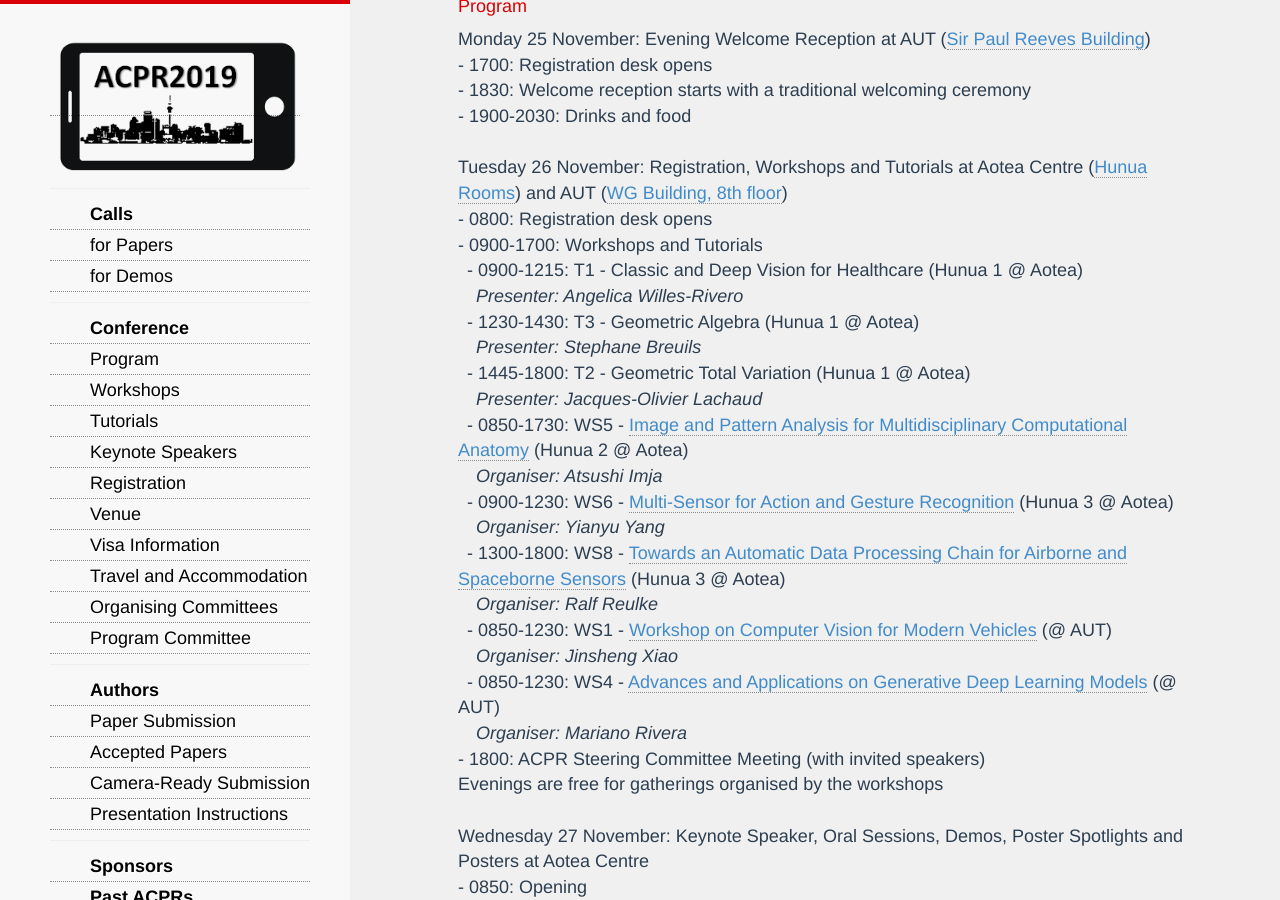
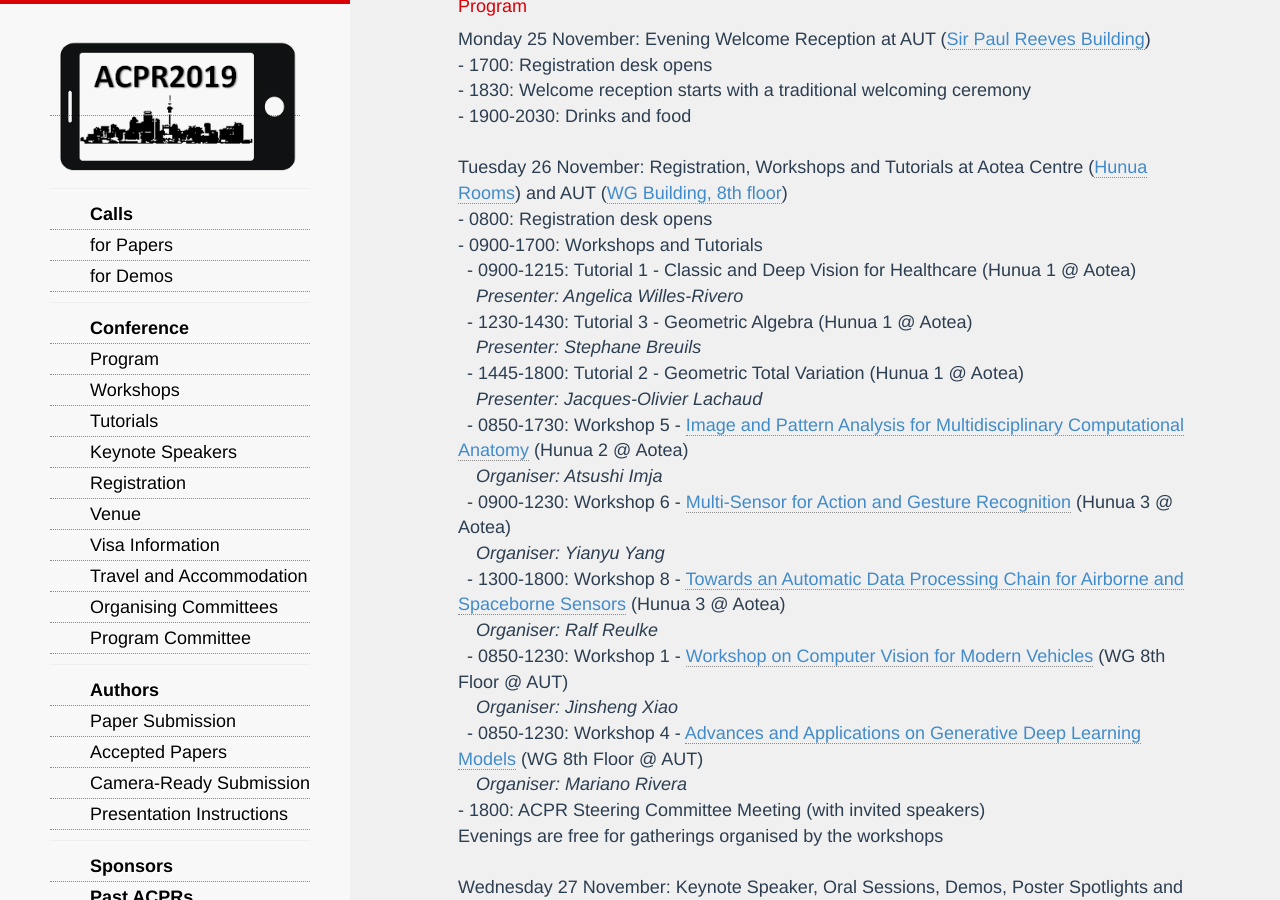
Before and after one commit to AndrewChenUoA/ACPR2019, a Jekyll site: the page built from program.html, in a window 1280 px wide and 900 px high, scrolled down 643 px. Built offline with Jekyll 4.4.1, drawn with Linux system fonts in a browser that asks for light colours; nearby versions of some CDN libraries; Markdown is read by kramdown in place of the engine named in the settings.

Commit message:
Update program

```diff
--- a/program.html
+++ b/program.html
@@ -22,21 +22,21 @@ title: ACPR 2019 - The 5th Asian Conference on Pattern Recognition
   Tuesday 26 November: Registration, Workshops and Tutorials at Aotea Centre (<a href="https://www.aucklandconventions.co.nz/rooms/hunua-rooms">Hunua Rooms</a>) and AUT (<a href="https://www.aut.ac.nz/__data/assets/pdf_file/0011/118919/AUT-campus-map-city.pdf">WG Building, 8th floor</a>)<br/>
   - 0800: Registration desk opens<br/>
   - 0900-1700: Workshops and Tutorials<br/>
-  &ensp;- 0900-1215: T1 - Classic and Deep Vision for Healthcare (Hunua 1 @ Aotea)<br/>
+  &ensp;- 0900-1215: Tutorial 1 - Classic and Deep Vision for Healthcare (Hunua 1 @ Aotea)<br/>
 	&ensp;&ensp;<i>Presenter: Angelica Willes-Rivero</i><br/>
-  &ensp;- 1230-1430: T3 - Geometric Algebra (Hunua 1 @ Aotea)<br/>
+  &ensp;- 1230-1430: Tutorial 3 - Geometric Algebra (Hunua 1 @ Aotea)<br/>
     &ensp;&ensp;<i>Presenter: Stephane Breuils</i></br>
-  &ensp;- 1445-1800: T2 - Geometric Total Variation (Hunua 1 @ Aotea)<br/>
+  &ensp;- 1445-1800: Tutorial 2 - Geometric Total Variation (Hunua 1 @ Aotea)<br/>
     &ensp;&ensp;<i>Presenter: Jacques-Olivier Lachaud</i><br/>
-  &ensp;- 0850-1730: WS5 - <a href="http://www.media.imit.chiba-u.jp/ipaMAC2019">Image and Pattern Analysis for Multidisciplinary Computational Anatomy</a> (Hunua 2 @ Aotea)<br/>
+  &ensp;- 0850-1730: Workshop 5 - <a href="http://www.media.imit.chiba-u.jp/ipaMAC2019">Image and Pattern Analysis for Multidisciplinary Computational Anatomy</a> (Hunua 2 @ Aotea)<br/>
     &ensp;&ensp;<i>Organiser: Atsushi Imja</i><br/>
-  &ensp;- 0900-1230: WS6 - <a href="https://ljxwallace.github.io/2019MAGR.github.io/">Multi-Sensor for Action and Gesture Recognition</a> (Hunua 3 @ Aotea)<br/>
+  &ensp;- 0900-1230: Workshop 6 - <a href="https://ljxwallace.github.io/2019MAGR.github.io/">Multi-Sensor for Action and Gesture Recognition</a> (Hunua 3 @ Aotea)<br/>
     &ensp;&ensp;<i>Organiser: Yianyu Yang</i><br/>
-  &ensp;- 1300-1800: WS8 - <a href="https://www2.informatik.hu-berlin.de/cv/acpr2019/">Towards an Automatic Data Processing Chain for Airborne and Spaceborne Sensors</a> (Hunua 3 @ Aotea)<br/>
+  &ensp;- 1300-1800: Workshop 8 - <a href="https://www2.informatik.hu-berlin.de/cv/acpr2019/">Towards an Automatic Data Processing Chain for Airborne and Spaceborne Sensors</a> (Hunua 3 @ Aotea)<br/>
     &ensp;&ensp;<i>Organiser: Ralf Reulke</i><br/>
-  &ensp;- 0850-1230: WS1 - <a href="https://xiaojs18.github.io/ACPR19CVMV.github.io/">Workshop on Computer Vision for Modern Vehicles</a> (@ AUT)<br/>
+  &ensp;- 0850-1230: Workshop 1 - <a href="https://xiaojs18.github.io/ACPR19CVMV.github.io/">Workshop on Computer Vision for Modern Vehicles</a> (WG 8th Floor @ AUT)<br/>
     &ensp;&ensp;<i>Organiser: Jinsheng Xiao</i><br/>
-  &ensp;- 0850-1230: WS4 - <a href="https://marianorivera.github.io/aagm.github.io/">Advances and Applications on Generative Deep Learning Models</a> (@ AUT)<br/>
+  &ensp;- 0850-1230: Workshop 4 - <a href="https://marianorivera.github.io/aagm.github.io/">Advances and Applications on Generative Deep Learning Models</a> (WG 8th Floor @ AUT)<br/>
     &ensp;&ensp;<i>Organiser: Mariano Rivera</i><br/>
   - 1800: ACPR Steering Committee Meeting (with invited speakers)<br/>
   Evenings are free for gatherings organised by the workshops<br/><br/>
```
